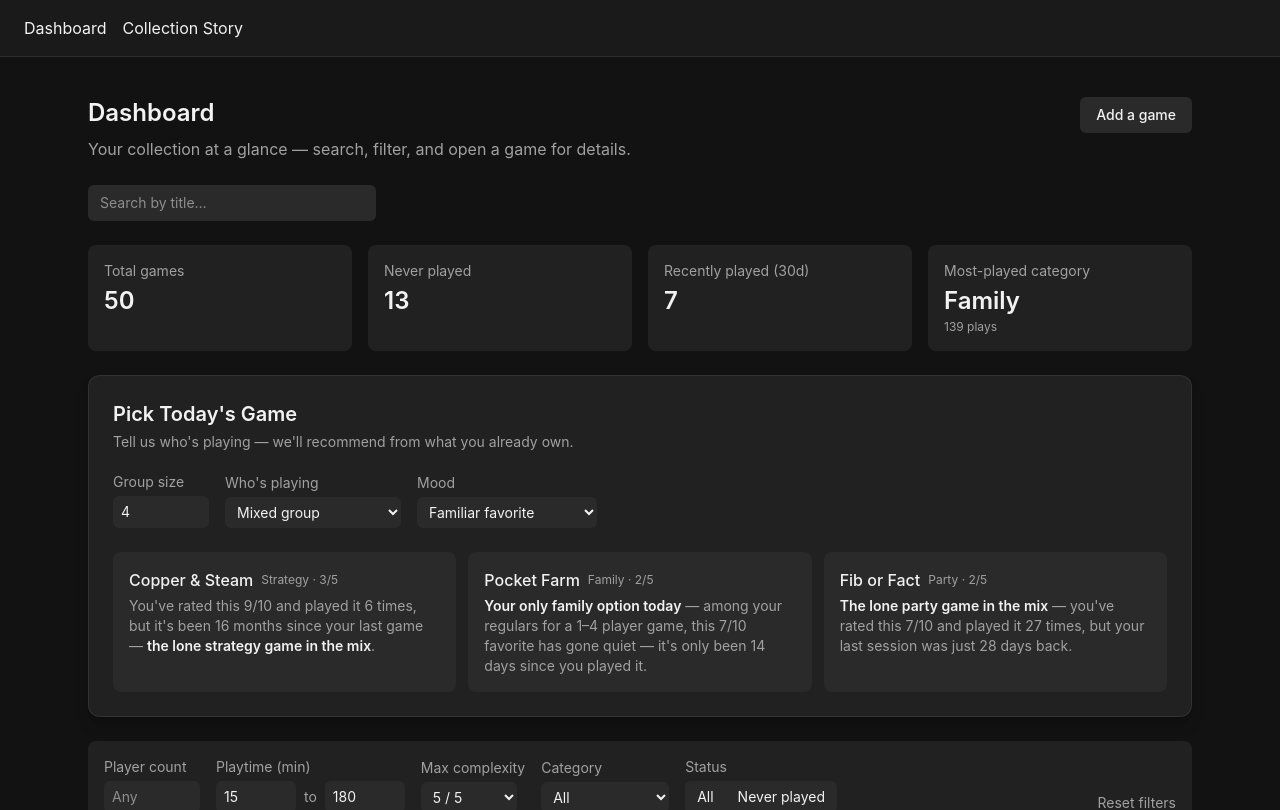
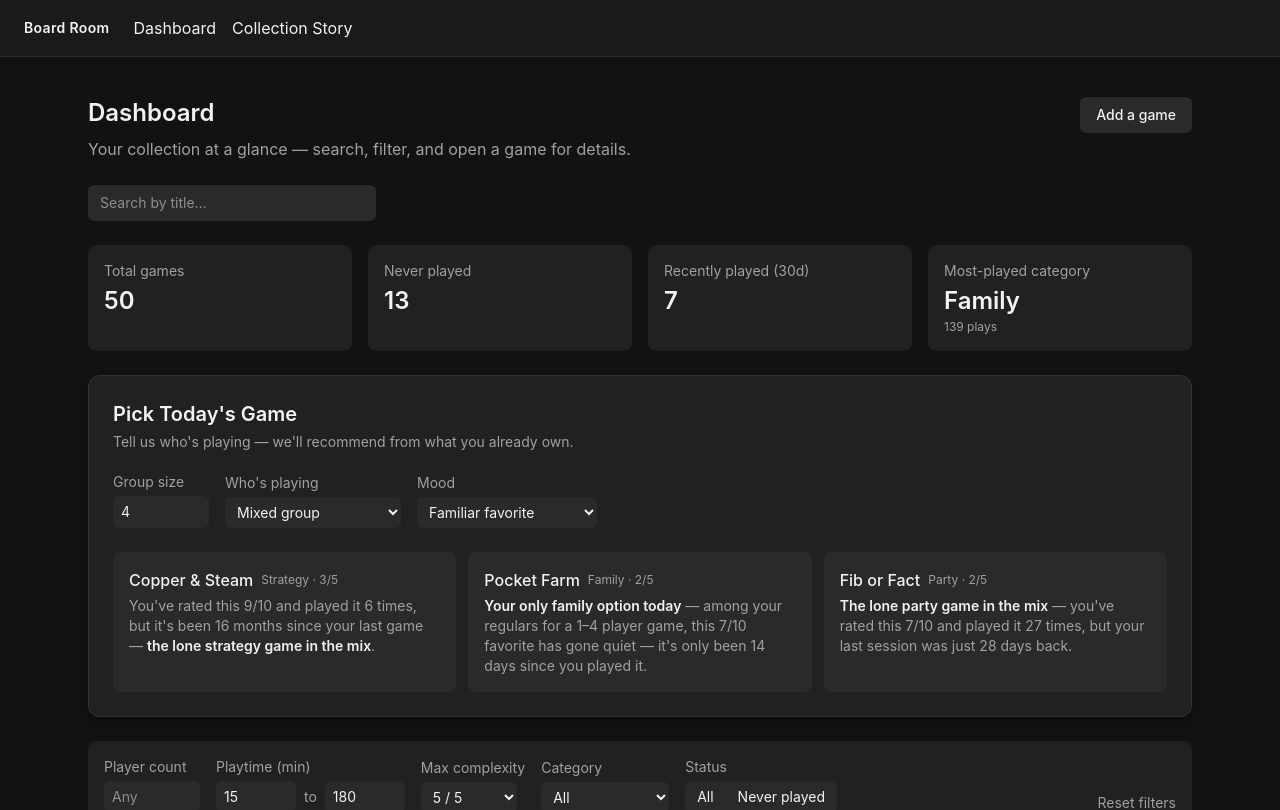
Before and after one commit to jerm-cowan/boardgame-library, a React (Vite) app: page /dashboard in a window 1280 px wide. Shown: the top 810 px of the page. Built offline with nearby package versions, Linux system fonts and the light colour scheme.

Commit message:
rebrand to Board Room

```diff
--- a/index.html
+++ b/index.html
@@ -4,7 +4,7 @@
     <meta charset="UTF-8" />
     <link rel="icon" type="image/svg+xml" href="/favicon.svg" />
     <meta name="viewport" content="width=device-width, initial-scale=1.0" />
-    <title>Board Game Library</title>
+    <title>Board Room</title>
   </head>
   <body>
     <div id="root"></div>
--- a/src/App.tsx
+++ b/src/App.tsx
@@ -10,13 +10,16 @@ function App() {
   return (
     <BrowserRouter>
       <div className="min-h-screen bg-background text-foreground">
-        <nav className="flex gap-4 border-b border-border bg-surface px-6 py-4">
+        <nav className="flex flex-wrap items-center gap-x-6 gap-y-2 border-b border-border bg-surface px-4 py-4 sm:px-6">
+          <span className="text-sm font-semibold tracking-wide text-foreground">Board Room</span>
+          <div className="flex gap-4">
             <Link to="/dashboard" className="hover:text-foreground/80">
               Dashboard
             </Link>
             <Link to="/collection-story" className="hover:text-foreground/80">
               Collection Story
             </Link>
+          </div>
         </nav>
         <Routes>
           <Route path="/" element={<Navigate to="/dashboard" replace />} />
```
Also changed, not shown: 1 other file (tests, documents, lock files or other folders). Lines whose indentation alone changed are shown as unchanged.
